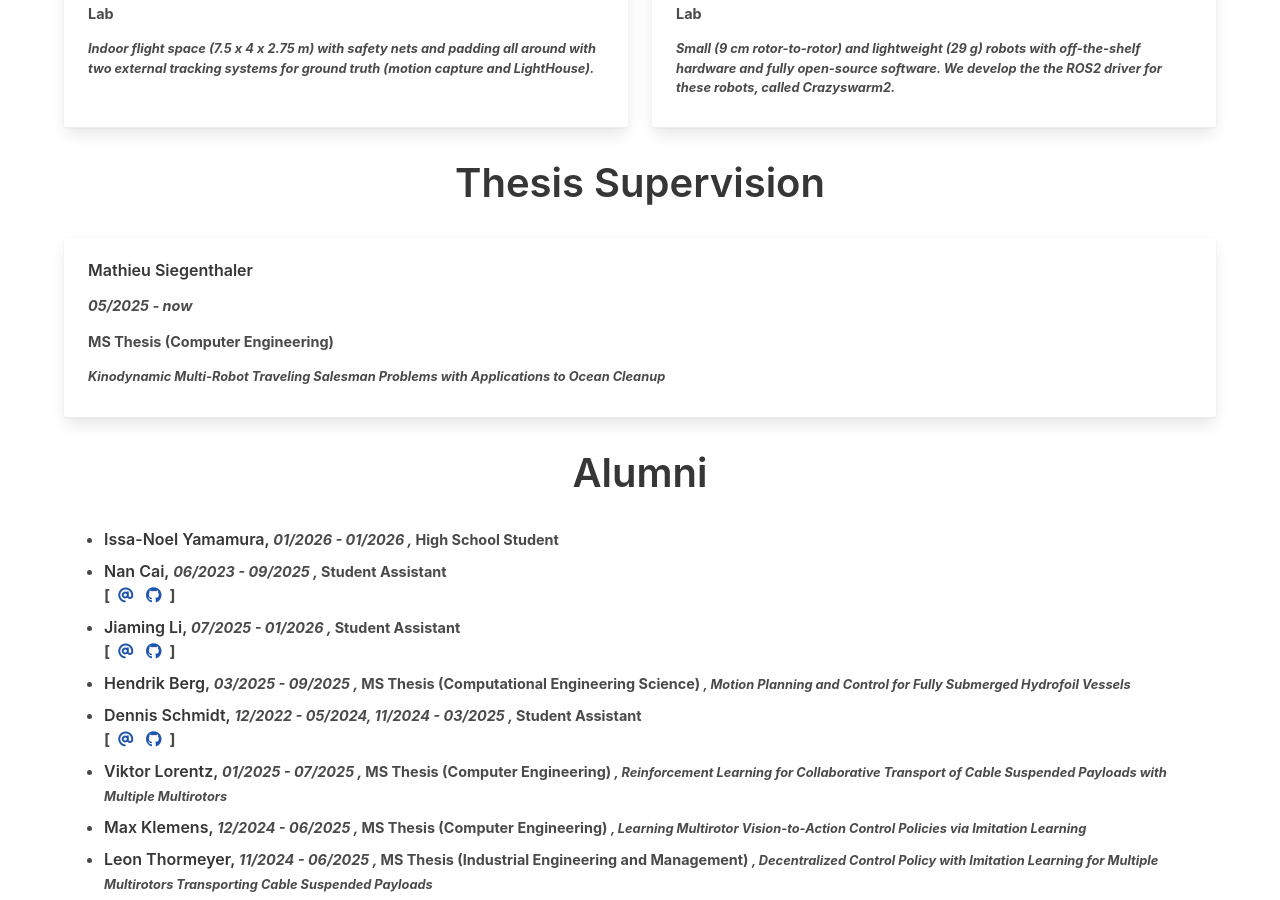
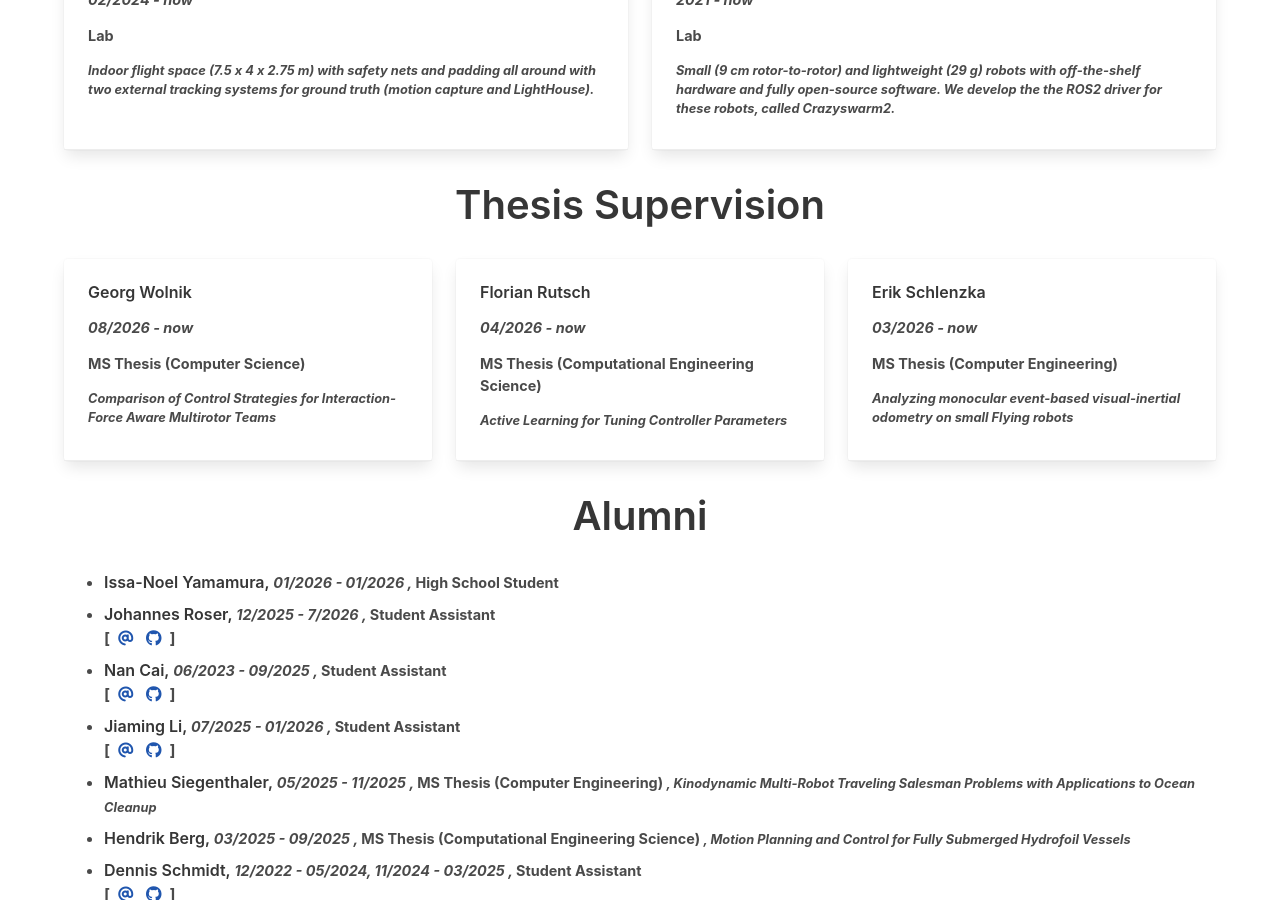
Before and after one commit to IMRCLab/imrclab.github.io, a Jekyll site: the page built from team.html, in a window 1280 px wide and 900 px high, scrolled down 1860 px. Built offline with Jekyll 4.4.1, drawn with Linux system fonts in a browser that asks for light colours; some of the changed text lies outside the part shown.

Commit message:
update team

```diff
--- a/_data/team.yml
+++ b/_data/team.yml
@@ -25,6 +25,7 @@
     affiliation: TU Berlin
     image: akmaral_moldagalieva.jpg
     start: 12/2021
+    end: 08/2026
 
   - name: Khaled Wahba
     role: PhD student
@@ -265,6 +266,15 @@
     image: christoph_scherer.jpg
     start: 02/2025
 
+  - name: Tilman Burghoff
+    role: PhD student
+    email: t (dot) burghoff (at) tu-berlin (dot) de
+    github: tilman-burghoff
+    linkedin: https://www.linkedin.com/in/tilman-burghoff
+    affiliation: TU Berlin
+    image: tilman_burghoff.jpg
+    start: 09/2026
+
   - name: Hendrik Berg
     role: MS Thesis (Computational Engineering Science)
     note: Motion Planning and Control for Fully Submerged Hydrofoil Vessels
@@ -275,6 +285,7 @@
     role: MS Thesis (Computer Engineering)
     note: Kinodynamic Multi-Robot Traveling Salesman Problems with Applications to Ocean Cleanup
     start: 05/2025
+    end: 11/2025
 
   - name: Jiaming Li
     role: Student Assistant
@@ -309,6 +320,7 @@
     github: JoJoRosero
     image: johannes_roser.jpg
     start: 12/2025
+    end: 7/2026
 
   - name: Issa-Noel Yamamura
     role: High School Student
@@ -322,3 +334,26 @@
     github: mariatmin
     image: maria_ter-minasyan.jpg
     start: 07/2026
+
+  - name: Jiaming Li
+    role: Student Assistant
+    email:  jiaming (dot) li (at) campus (dot) tu-berlin (dot) de
+    affiliation: TU Berlin
+    github: Vincentive1232
+    image: jiaming_li.jpg
+    start: 08/2026
+
+  - name: Erik Schlenzka
+    role: MS Thesis (Computer Engineering)
+    note: Analyzing monocular event-based visual-inertial odometry on small Flying robots
+    start: 03/2026
+
+  - name: Florian Rutsch
+    role: MS Thesis (Computational Engineering Science)
+    note: Active Learning for Tuning Controller Parameters
+    start: 04/2026
+
+  - name: Georg Wolnik
+    role: MS Thesis (Computer Science)
+    note: Comparison of Control Strategies for Interaction-Force Aware Multirotor Teams
+    start: 08/2026
```
Also changed, not shown: assets/img/tilman_burghoff.jpg (added).
